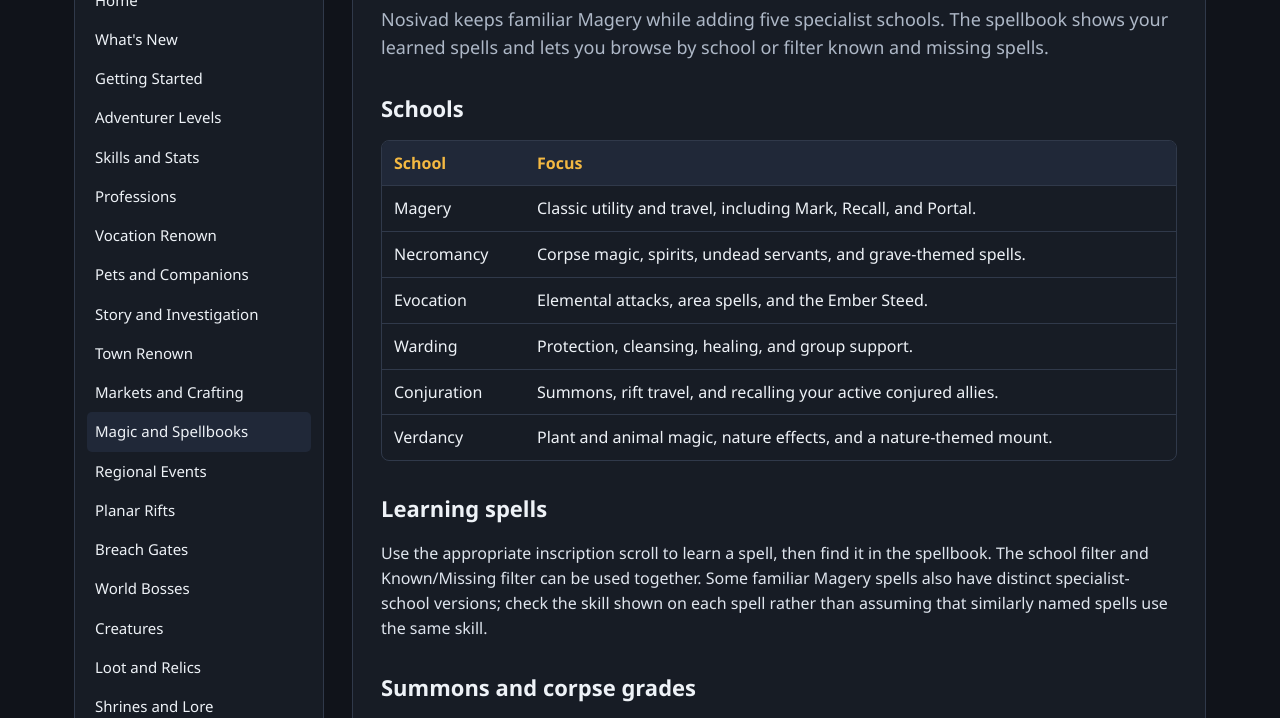
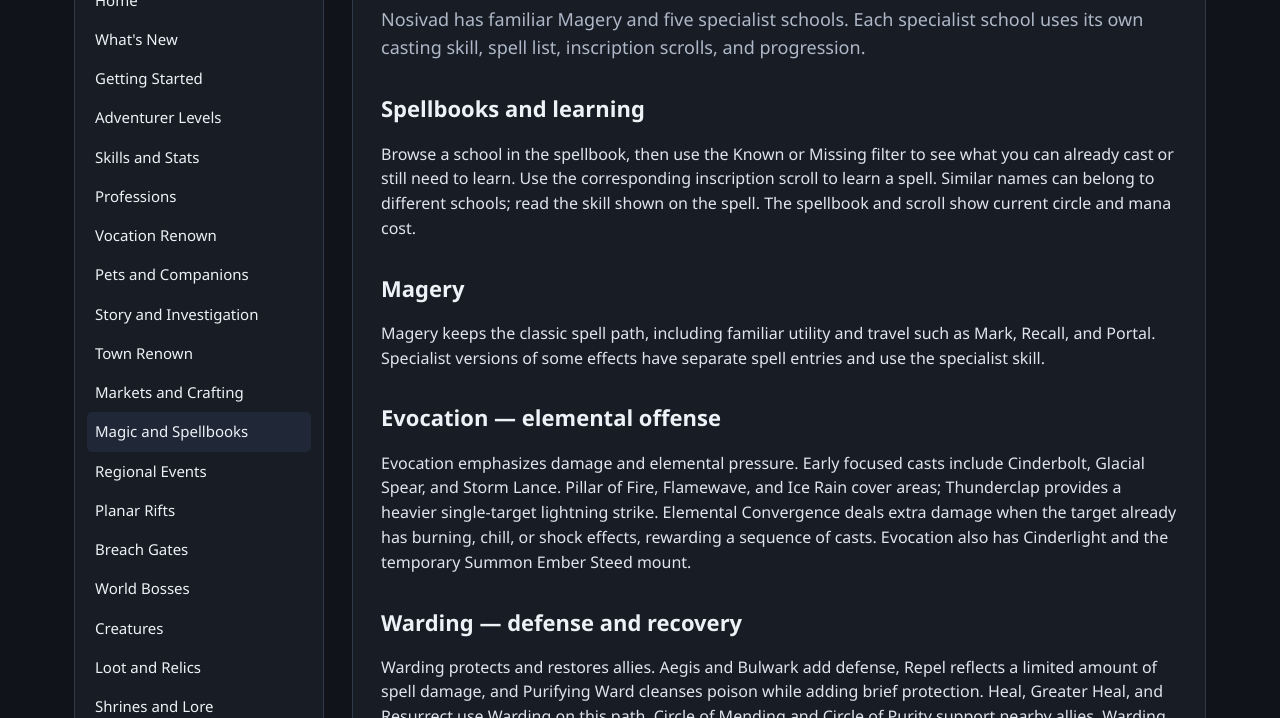
Before and after one commit to nosivadloa/Nosivad-Launcher, a plain HTML site: page wiki/magic.html in a window 1280 px wide. Shown: the part 194-912 px from the top of the page. Drawn offline with Linux system fonts and the light colour scheme.

Commit message:
Explain all Nosivad specialist magic schools

```diff
--- a/wiki/magic.html
+++ b/wiki/magic.html
@@ -3,16 +3,15 @@
 <head><meta charset="utf-8"><meta name="viewport" content="width=device-width, initial-scale=1"><title>Magic and Spellbooks - Nosivad Wiki</title><link rel="stylesheet" href="assets/site.css"></head>
 <body><header class="site-header"><div class="header-inner"><div class="brand"><div class="brand-mark">N</div><div><h1>Nosivad Wiki</h1><p>Magic schools and spellbooks</p></div></div><div class="search"><input data-search placeholder="Search the wiki"></div></div></header><div class="search-results" data-search-results><div class="search-results-inner" data-search-list></div></div>
 <main class="layout"><aside class="sidebar"><nav class="nav-panel"><h2>Wiki</h2><a data-nav href="index.html">Home</a><a data-nav href="whats-new.html">What&#x27;s New</a><a data-nav href="getting-started.html">Getting Started</a><a data-nav href="adventurer-levels.html">Adventurer Levels</a><a data-nav href="skills-stats.html">Skills and Stats</a><a data-nav href="professions.html">Professions</a><a data-nav href="vocation.html">Vocation Renown</a><a data-nav href="pets.html">Pets and Companions</a><a data-nav href="story.html">Story and Investigation</a><a data-nav href="town-renown.html">Town Renown</a><a data-nav href="markets.html">Markets and Crafting</a><a data-nav href="magic.html">Magic and Spellbooks</a><a data-nav href="regional-events.html">Regional Events</a><a data-nav href="rifts.html">Planar Rifts</a><a data-nav href="breach-gates.html">Breach Gates</a><a data-nav href="world-bosses.html">World Bosses</a><a data-nav href="creatures.html">Creatures</a><a data-nav href="loot-relics.html">Loot and Relics</a><a data-nav href="shrines-lore.html">Shrines and Lore</a><a data-nav href="bounties.html">Bounty Boards</a><a data-nav href="reference.html">Reference</a></nav></aside>
-<section class="content"><article class="article"><h2>Magic and Spellbooks</h2><p class="lead">Nosivad keeps familiar Magery while adding five specialist schools. The spellbook shows your learned spells and lets you browse by school or filter known and missing spells.</p>
-<h3>Schools</h3><div class="table-wrap"><table><thead><tr><th>School</th><th>Focus</th></tr></thead><tbody>
-<tr><td>Magery</td><td>Classic utility and travel, including Mark, Recall, and Portal.</td></tr>
-<tr><td>Necromancy</td><td>Corpse magic, spirits, undead servants, and grave-themed spells.</td></tr>
-<tr><td>Evocation</td><td>Elemental attacks, area spells, and the Ember Steed.</td></tr>
-<tr><td>Warding</td><td>Protection, cleansing, healing, and group support.</td></tr>
-<tr><td>Conjuration</td><td>Summons, rift travel, and recalling your active conjured allies.</td></tr>
-<tr><td>Verdancy</td><td>Plant and animal magic, nature effects, and a nature-themed mount.</td></tr>
-</tbody></table></div>
-<h3>Learning spells</h3><p>Use the appropriate inscription scroll to learn a spell, then find it in the spellbook. The school filter and Known/Missing filter can be used together. Some familiar Magery spells also have distinct specialist-school versions; check the skill shown on each spell rather than assuming that similarly named spells use the same skill.</p>
-<h3>Summons and corpse grades</h3><p>Conjuration and Verdancy summons count toward pet capacity. Conjuration can recall its active summons. Necromancy's corpse-based skeleton, zombie, and spirit servants use the source corpse's E through S grade when choosing a summon variant; stronger grades can require more pet slots. The game checks capacity before a new servant appears.</p>
-<h3>Travel and rune marking</h3><p>Magery handles standard Mark, Recall, and Portal travel. Keep a rune in your backpack to mark it at an eligible location. A valid static destination, a buried rune, or an outlaw-only rune remains protected from remarking.</p>
+<section class="content"><article class="article"><h2>Magic and Spellbooks</h2>
+<p class="lead">Nosivad has familiar Magery and five specialist schools. Each specialist school uses its own casting skill, spell list, inscription scrolls, and progression.</p>
+<h3>Spellbooks and learning</h3><p>Browse a school in the spellbook, then use the Known or Missing filter to see what you can already cast or still need to learn. Use the corresponding inscription scroll to learn a spell. Similar names can belong to different schools; read the skill shown on the spell. The spellbook and scroll show current circle and mana cost.</p>
+<h3>Magery</h3><p>Magery keeps the classic spell path, including familiar utility and travel such as Mark, Recall, and Portal. Specialist versions of some effects have separate spell entries and use the specialist skill.</p>
+<h3>Evocation — elemental offense</h3><p>Evocation emphasizes damage and elemental pressure. Early focused casts include Cinderbolt, Glacial Spear, and Storm Lance. Pillar of Fire, Flamewave, and Ice Rain cover areas; Thunderclap provides a heavier single-target lightning strike. Elemental Convergence deals extra damage when the target already has burning, chill, or shock effects, rewarding a sequence of casts. Evocation also has Cinderlight and the temporary Summon Ember Steed mount.</p>
+<h3>Warding — defense and recovery</h3><p>Warding protects and restores allies. Aegis and Bulwark add defense, Repel reflects a limited amount of spell damage, and Purifying Ward cleanses poison while adding brief protection. Heal, Greater Heal, and Resurrect use Warding on this path. Circle of Mending and Circle of Purity support nearby allies. Warding also has a focused force attack, Sanctuary's Grace as a high-circle healing effect, Warden's Light, and the temporary Call Guardian Charger mount.</p>
+<h3>Conjuration — bound allies and control</h3><p>Start with Arcane Dart for direct force damage and Aetheric Snare to briefly slow one enemy. Conjure Cinder Sentinel, Call Frostbound Hound, Call Arcane Wisp, and Conjure Ashen Acolyte offer different guardian, striker, and caster roles. Energy Vortex and Arcane Storm are location summons. The Circle VIII Rift Colossus is a powerful guardian that uses all five magical summon slots.</p><p>Rally the Bound increases your active magical summons' attack speed; Bound Aegis raises their defense; Mend the Bound heals injured Conjuration summons. Recall the Bound brings active Conjuration summons back beside you. Black Hole pulls hostile creatures inward and damages them near its center. Conjuration also has Conjured Beacon and Call Astral Steed.</p>
+<h3>Verdancy — nature, forms, and beasts</h3><p>Verdancy mixes nature attacks and support: Briar Dart, Bramble Snare, Verdant Mend, Barkskin, Purify, Circle of Spring, Virulent Bloom, and Briarstorm. Temporary beast aspects progress from Wolf and Bear through Grove Stalker, Dire Wolf, Great Bear, and Primal Avatar. Forms share one active aspect at a time. Summon Spirit Wolf, Call Sproutling, and Call Ancient Treant provide nature allies. Verdant Light and Call Verdant Bear add utility and travel.</p>
+<h3>Necromancy — corpses and grave magic</h3><p>Necromancy uses grave-themed attacks, wards, and corpse rites. Animate Flesh, Animate Bones, and Extract Spirit create temporary servants from valid corpses. The corpse's E–S grade determines the servant variant. Soul Siphon, Frailty, Corpse Explosion, Gravefire, Soul Transfusion, Life Tap, Bone Ward, and Reaper's Covenant broaden the path. Gravebound Renewal heals injured Necromancy summons.</p>
+<h3>Summon capacity</h3><p>Magical summons share a five-summon and five-slot limit, with stronger allies consuming more slots. Conjuration and Verdancy summons also count against pet capacity. The game checks capacity before a new ally appears; release or dismiss an existing summon when at the limit.</p>
+<h3>School travel and mounts</h3><p>Each specialist school has its own Mark, Recall, and short teleport pair: Necromancy has Grave Mark, Death's Recall, and Grave Step; Evocation has Ember Mark, Ashen Recall, and Flashstep; Warding has Warden's Mark, Sanctuary Recall, and Aegis Step; Conjuration has Rift Anchor, Wayfarer's Recall, and Riftstep; Verdancy has Verdant Mark, Roots Return, and Wildstep. Each school also has a temporary mount spell. Keep a rune in your backpack to mark an eligible location; protected static, buried, and outlaw-only runes cannot be freely remarked.</p>
 </article></section></main><footer class="site-footer">Nosivad Wiki</footer><script src="assets/site.js"></script></body></html>
```
Also changed, not shown: wiki/whats-new.html (+1 -1 lines).
